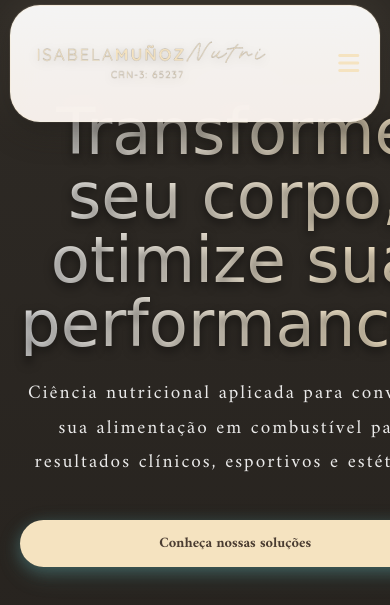
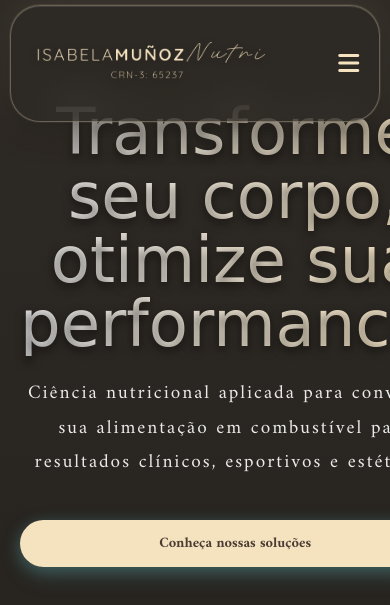
Before and after one commit to renancunhasousa/isabelamunozsite, a website: page index.html in a window 390 px wide. Shown: the top 605 px of the page. Drawn offline with nearby package versions, Linux system fonts and the light colour scheme; a web font is replaced by a local one.

Commit message:
Remove white background from mobile header for consistent dark mode

```diff
--- a/styles.css
+++ b/styles.css
@@ -1035,11 +1035,7 @@ form {
         --gradient-bg: linear-gradient(180deg, var(--white) 0%, var(--background-color) 100%);
     }
 
-    .nav-bar {
-        background: linear-gradient(180deg,
-                rgba(255, 255, 255, 0.95) 0%,
-                rgba(255, 248, 243, 0.95) 100%);
-    }
+
 
     .hero-content {
         grid-template-columns: 1fr;
```
